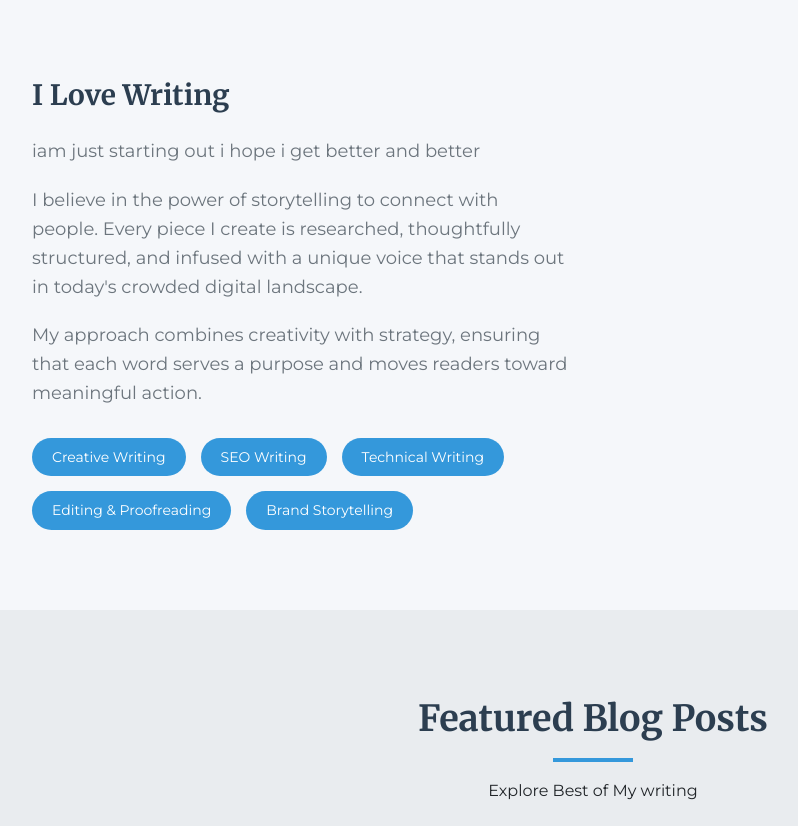
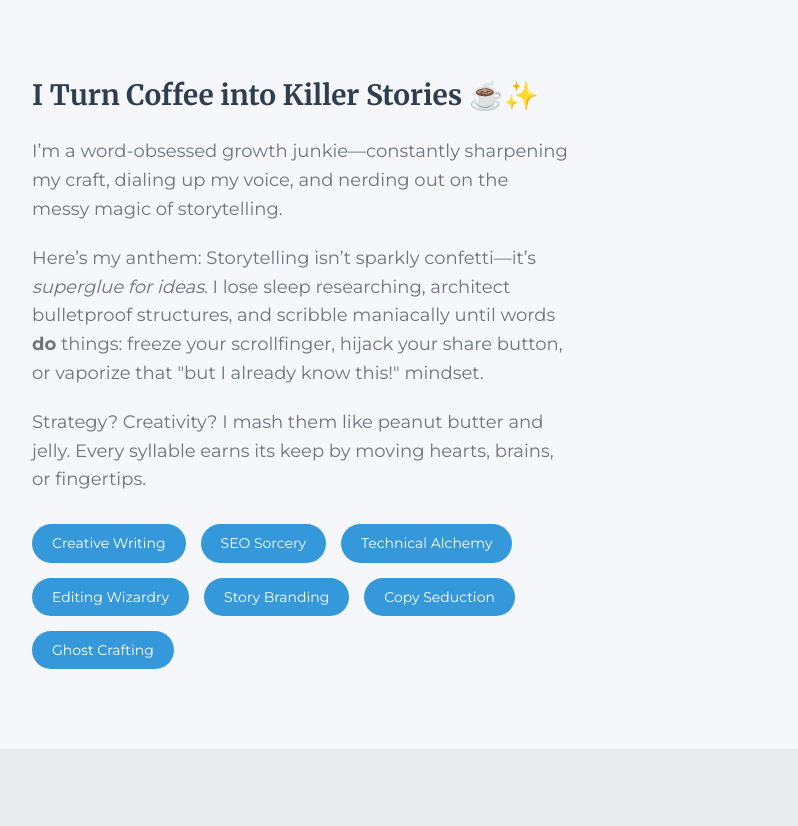
Before and after one commit to dev-Aatif/portfolios-writing, a plain HTML site: page index.html in a window 1280 px wide. Shown: the part 686-1512 px from the top of the page, without its empty margins (47-845 px from the left). Drawn offline with Linux system fonts and the light colour scheme.

Commit message:
commit message

```diff
--- a/index.html
+++ b/index.html
@@ -47,20 +47,20 @@
                 <h2>About Me</h2>
             </div>
             <div class="about-content">
-                <div class="about-text">
-                    <h3>I Love Writing</h3>
-                    <p>iam just starting out i hope i get better and better</p>
-                    <p>I believe in the power of storytelling to connect
-                        with people. Every piece I create is researched, thoughtfully structured, and infused with a unique voice that stands out in today's crowded digital landscape.</p>
-                    <p>My approach combines creativity with strategy, ensuring that each word serves a purpose and moves readers toward meaningful action.</p>
-                    <div class="skills">
-                        <!-- <span class="skill">Content Strategy</span> -->
-                        <span class="skill">Creative Writing</span>
-                        <span class="skill">SEO Writing</span>
-                        <span class="skill">Technical Writing</span>
-                        <span class="skill">Editing & Proofreading</span>
-                        <span class="skill">Brand Storytelling</span>
-                    </div>
+               <div class="about-text">
+    <h3>I Turn Coffee into Killer Stories ☕✨</h3>
+    <p>I’m a word-obsessed growth junkie—constantly sharpening my craft, dialing up my voice, and nerding out on the messy magic of storytelling.</p>
+    <p>Here’s my anthem: Storytelling isn’t sparkly confetti—it’s <em>superglue for ideas</em>. I lose sleep researching, architect bulletproof structures, and scribble maniacally until words <strong>do</strong> things: freeze your scrollfinger, hijack your share button, or vaporize that "but I already know this!" mindset.</p>
+    <p>Strategy? Creativity? I mash them like peanut butter and jelly. Every syllable earns its keep by moving hearts, brains, or fingertips.</p>
+    <div class="skills">
+        <span class="skill">Creative Writing</span>
+        <span class="skill">SEO Sorcery</span>
+        <span class="skill">Technical Alchemy</span>
+        <span class="skill">Editing Wizardry</span>
+        <span class="skill">Story Branding</span>
+        <span class="skill">Copy Seduction</span>
+        <span class="skill">Ghost Crafting</span>
+    </div>
                 </div>
                 <div class="about-image">
                     <!-- <div class="profile-img">
```
